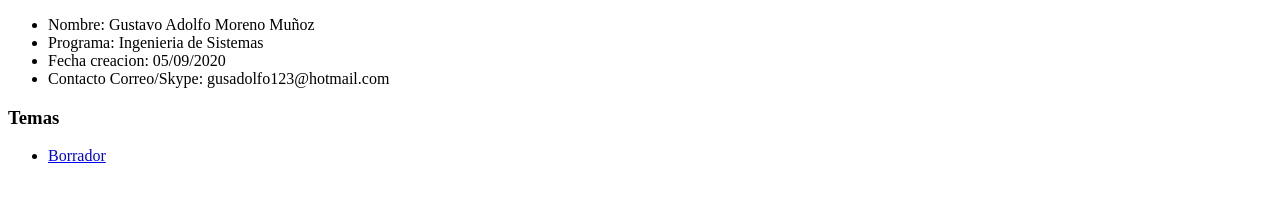
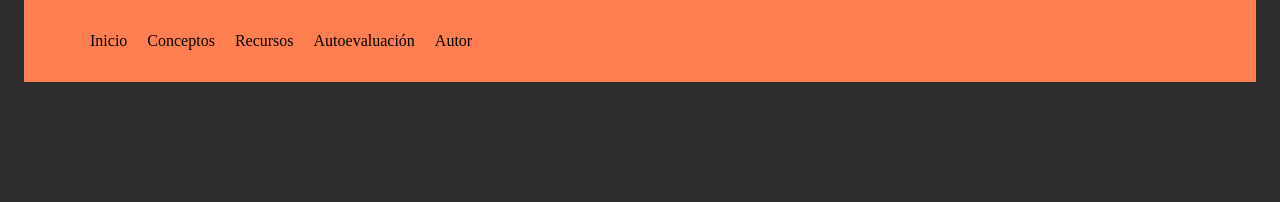
Before and after one commit to gusadolfo123/DSW-GustavoMoreno, a plain HTML site: page index.html in a window 1280 px wide. Drawn offline with Linux system fonts and the light colour scheme.

Commit message:
Creancion menu

```diff
--- /dev/null
+++ b/css/styles.css
@@ -0,0 +1,27 @@
+/*
+    Estructuras CSS compartidas entre todas las vistas
+*/
+
+body {
+  margin: 0px;
+  padding: 0px;
+  background-color: rgb(44, 44, 44);
+}
+
+.container {
+  margin: 0 auto;
+  max-width: 1200px;
+  background-color: coral;
+  padding: 1em;
+}
+
+nav ul {
+  display: flex;
+  justify-content: start;
+}
+
+nav ul li {
+  list-style: none;
+  padding-right: 10px;
+  padding-left: 10px;
+}
--- a/index.html
+++ b/index.html
@@ -4,9 +4,26 @@
     <meta charset="UTF-8" />
     <meta name="viewport" content="width=device-width, initial-scale=1.0" />
     <title>UNAD - Diseño Web</title>
+    <link rel="stylesheet" href="./css/styles.css">
   </head>
   <body>
-    <section>
+
+    <div class="container">
+      <header></header>
+      <nav>
+        <ul>
+          <li>Inicio</li>
+          <li>Conceptos</li>
+          <li>Recursos</li>
+          <li>Autoevaluación</li>
+          <li>Autor</li>
+        </ul>
+      </nav>
+      <section></section>
+      <footer></footer>
+    </div>
+
+    <!-- <section>
       <ul>
         <li>Nombre: Gustavo Adolfo Moreno Muñoz</li>
         <li>Programa: Ingenieria de Sistemas</li>
@@ -19,6 +36,6 @@
       <ul>
         <li><a href="./planing.html">Borrador</a></li>
       </ul>
-    </section>
+    </section> -->
   </body>
 </html>
```
Also changed, not shown: planing.html (+1 -1 lines), css/index.css (added).
